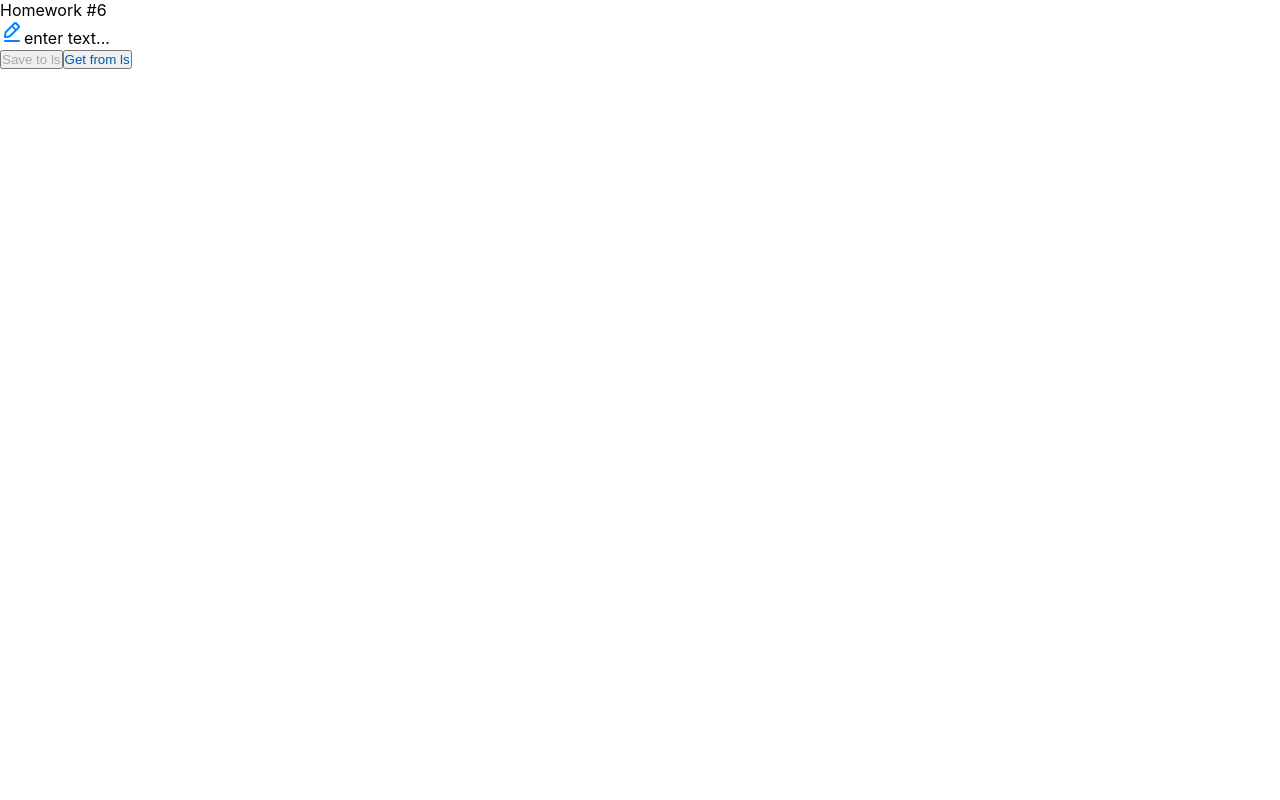
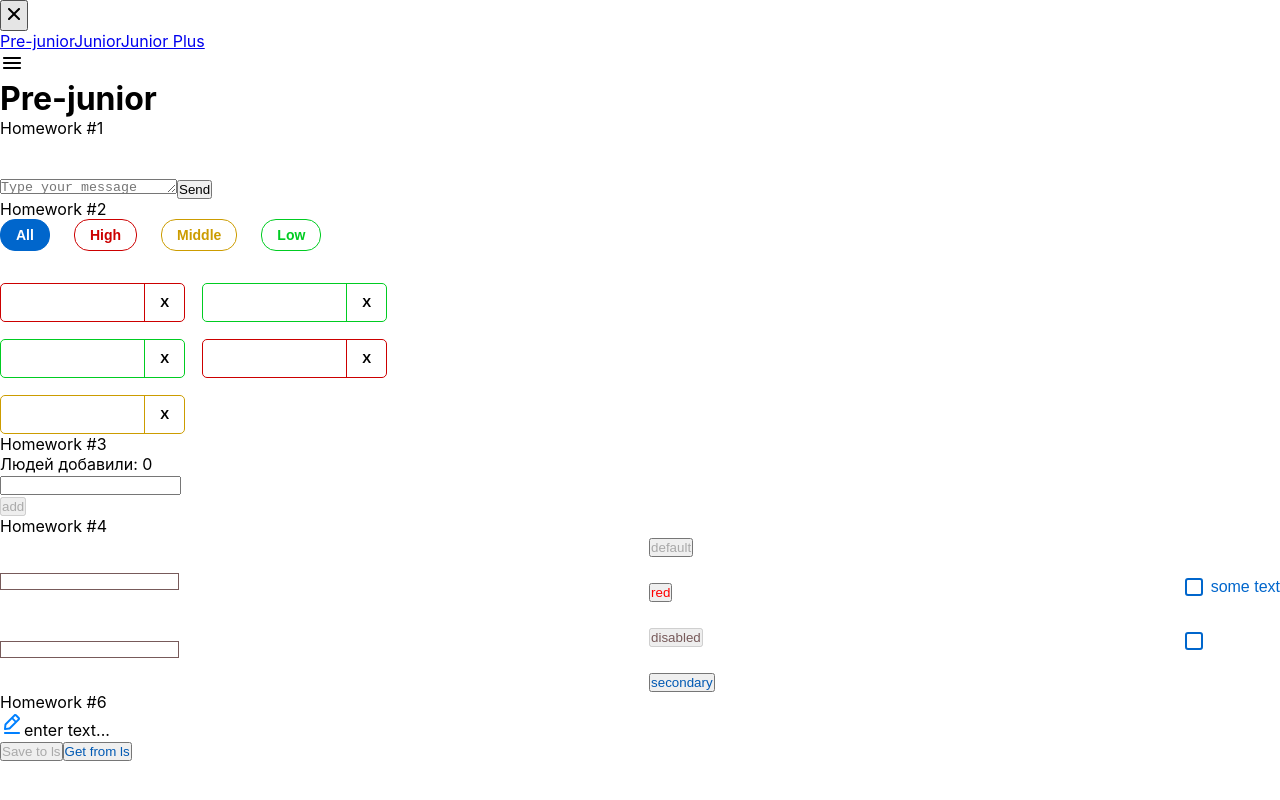
Before and after one commit to Menist/hw2, a React (Create React App) app: page /#/pre-junior in a window 1280 px wide. Built offline with nearby package versions, Linux system fonts and the light colour scheme.

Commit message:
Update App.tsx
i

```diff
--- a/src/s1-main/App.tsx
+++ b/src/s1-main/App.tsx
@@ -16,7 +16,7 @@ function App() {
             {/*<HW3/>*/}
             {/*<HW4/>*/}
             {/*при выполнении дз 5 и более - закомментировать здесь дз 1-4, так как они есть внутри дз 5*/}
-            {/*<HW5/>*/}
+            <HW5/>
             <HW6/>
         </div>
     )
```
